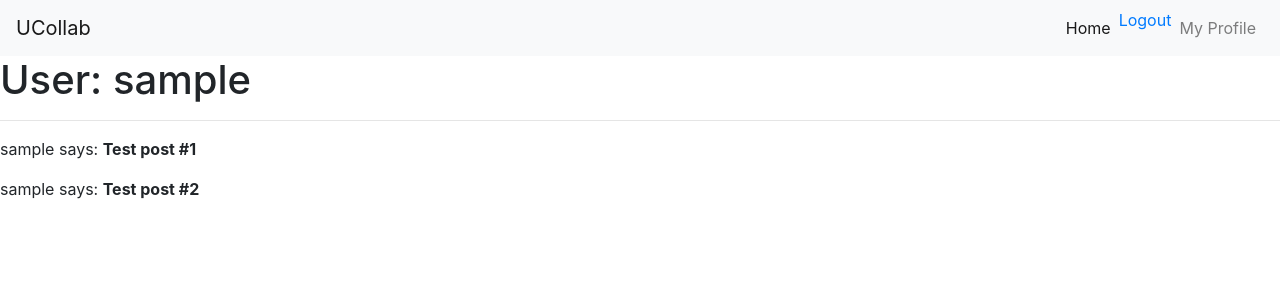
After one commit to samRobertson1/UCollab, a Flask app: a page that uses app/templates/base.html in a window 1280 px wide. The commit adds this page. Shown: the top 300 px of the page. Run offline with Flask 2, Linux system fonts and the light colour scheme; the visitor is signed in with stand-in values (Sample User, id 1); data comes from the database, SQL or seed files in the repository; some libraries are stand-ins or nearby versions.

Commit message:
added my profile

```diff
--- a/app/routes.py
+++ b/app/routes.py
@@ -58,3 +58,13 @@ def register():
         flash('Congratulations, you are now a registered user!')
         return redirect('/login')
     return render_template('register.html', title='Register', form=form)
+
+@app.route('/user/<username>')
+@login_required
+def user(username):
+    user = User.query.filter_by(username=username).first_or_404()
+    posts = [
+        {'author': user, 'body': 'Test post #1'},
+        {'author': user, 'body': 'Test post #2'}
+    ]
+    return render_template('user.html', user=user, posts=posts)
--- a/app/templates/base.html
+++ b/app/templates/base.html
@@ -45,7 +45,7 @@
             {% endif %}
           </li>
           <li class="nav-item">
-            <a class="nav-link" href="#">My Profile</a>
+            <a class="nav-link" href="{{ url_for('user', username=current_user.username) }}">My Profile</a>
           </li>
         </ul>
       </div>
--- /dev/null
+++ b/app/templates/user.html
@@ -0,0 +1,11 @@
+{% extends "base.html" %}
+
+{% block content %}
+<h1>User: {{ user.username }}</h1>
+<hr>
+{% for post in posts %}
+<p>
+  {{ post.author.username }} says: <b>{{ post.body }}</b>
+</p>
+{% endfor %}
+{% endblock %}
```
